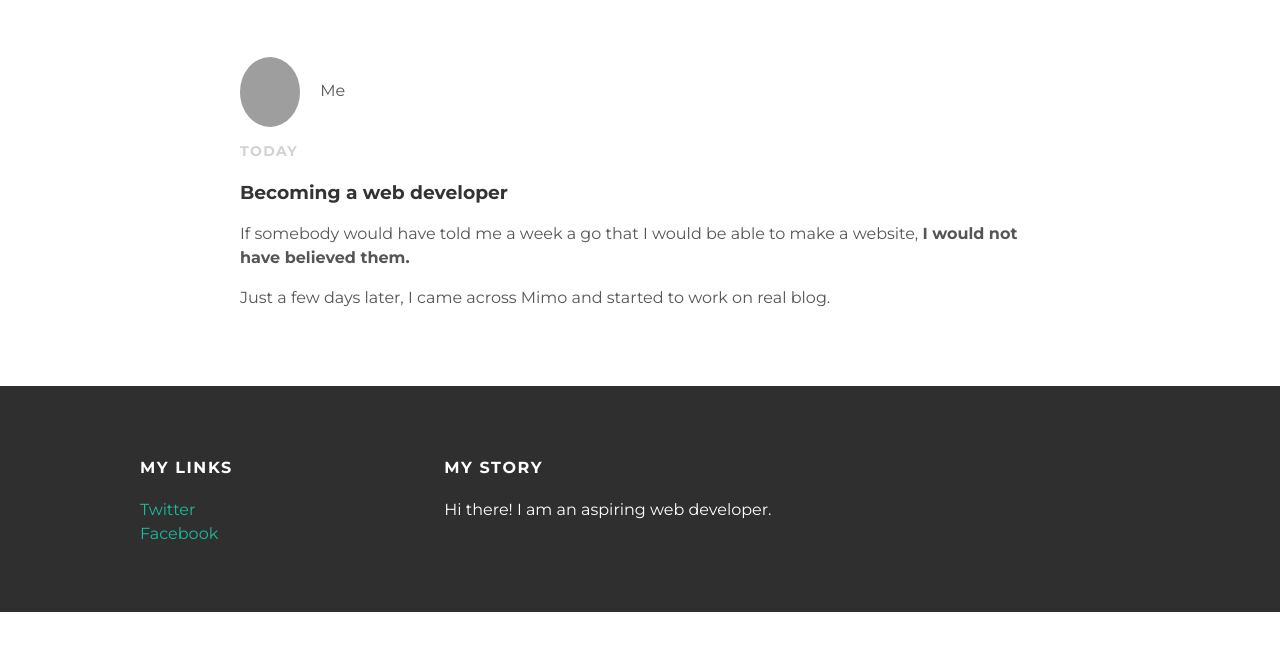
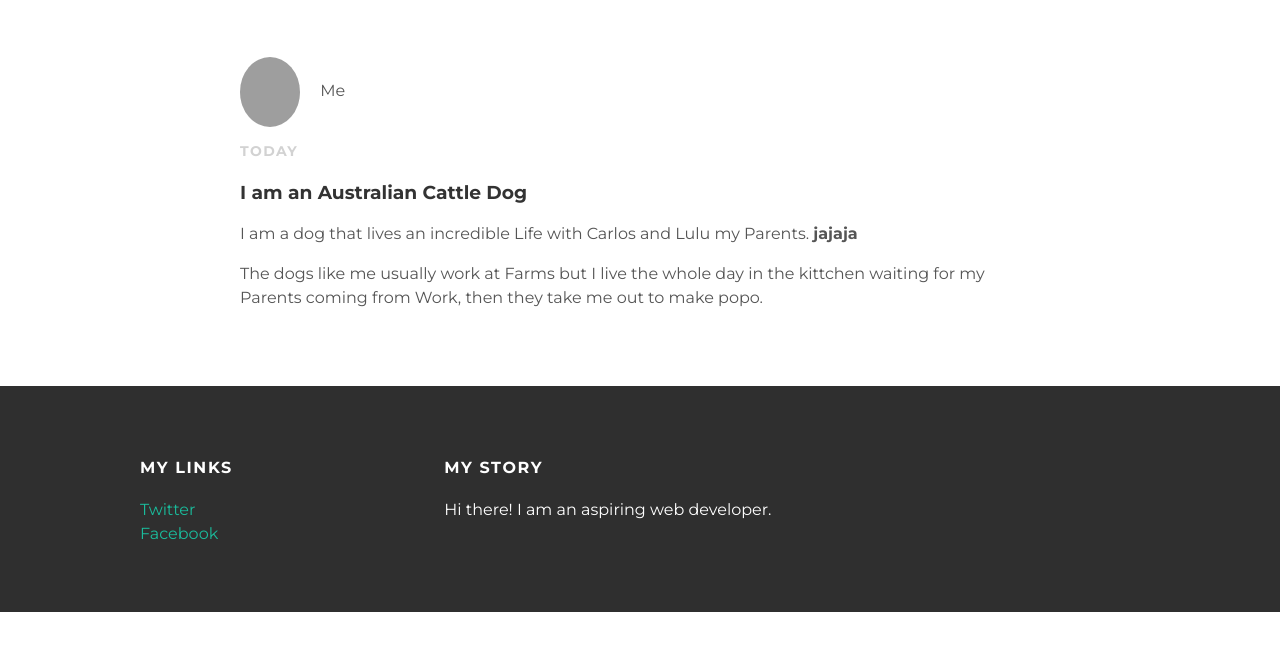
Before and after one commit to Alvarez527/alvarez527.github.io, a plain HTML site: page index.html in a window 1280 px wide. Shown: the part 153-800 px from the top of the page. Drawn offline with Linux system fonts and the light colour scheme; grey boxes are pictures that could not be loaded.

Commit message:
Update index.html

```diff
--- a/index.html
+++ b/index.html
@@ -1,7 +1,7 @@
 <!DOCTYPE html>
 <html>
  <head>
-   <title> My blog </title>
+   <title> Spyke "The Amazing Dog" </title>
    <link rel="stylesheet" type="text/css" href="style.css">
  </head>
  <body>
@@ -23,18 +23,17 @@
        </div>
        <p class="post-date"> Today </p>
          <h3 class="post-title">
-           Becoming a web developer</h3>
+           I am an Australian Cattle Dog </h3>
            <div class="post-content">
              <p>
-               If somebody would have told me a
-               week a go that I would be able to
-               make a website, <strong>I would not have
-               believed them. </strong>
+               I am a dog that lives an incredible Life
+               with Carlos and Lulu my Parents. <strong> jajaja</strong>
             </p>
             <p>
-              Just a few days later, I came
-              across Mimo and started to work
-              on real blog.
+              The dogs like me usually work at Farms but I
+             live the whole day in the kittchen waiting for
+             my Parents coming from Work, then they take me out to
+             make popo.
             </p>
            </div>
        </div>
```
